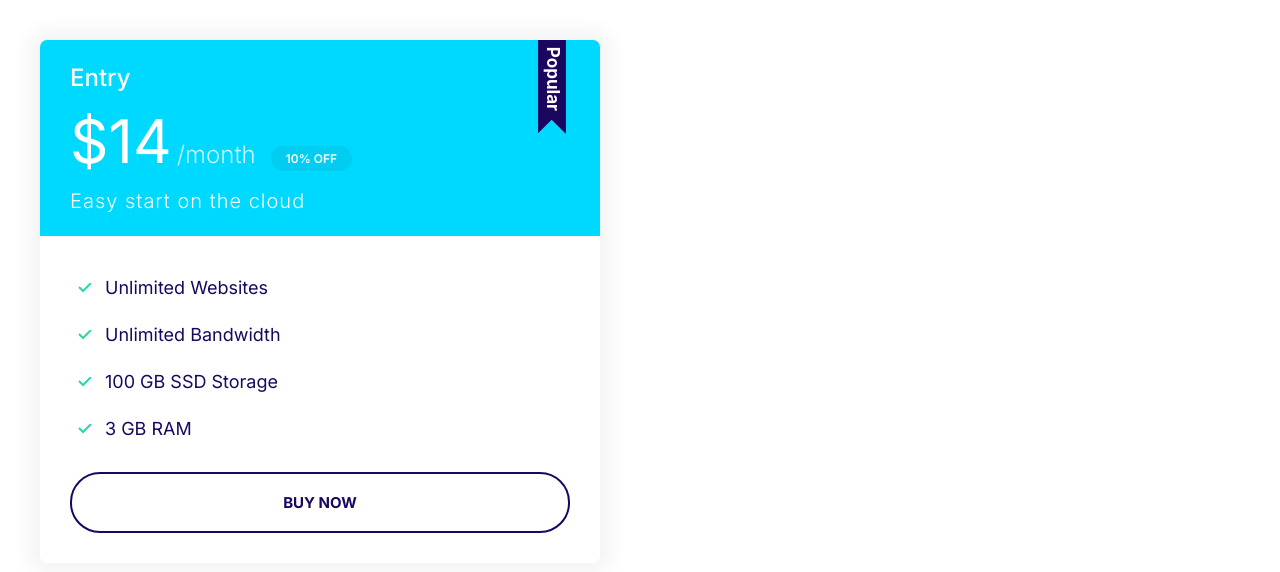
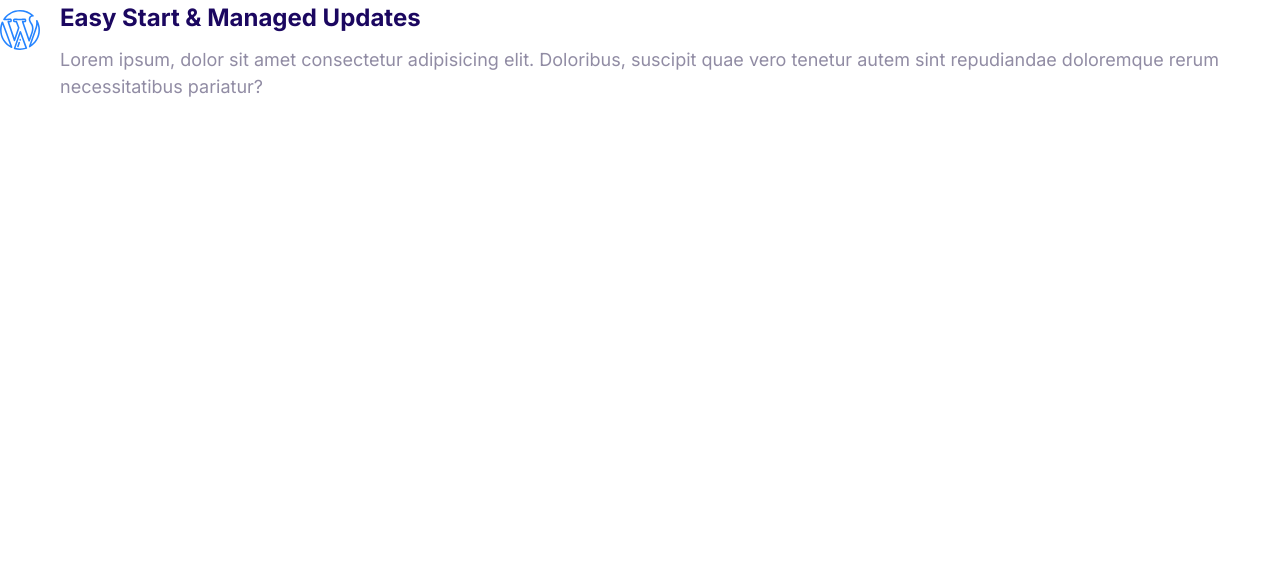
Before and after one commit to farshaadni/hello, a plain HTML site: page index.html in a window 1280 px wide. Drawn offline with Linux system fonts and the light colour scheme.

Commit message:
build media component.

```diff
--- a/css/styles.css
+++ b/css/styles.css
@@ -368,3 +368,21 @@ a {
     font-size: 1.7rem;
   }
 }
+
+/* medias */
+
+.media {
+  display: flex;
+}
+
+.media__title {
+  margin-top: 0;
+}
+
+.media__body {
+  margin: 0 2rem;
+}
+
+.media__image {
+  margin-top: 1rem;
+}
--- a/index.html
+++ b/index.html
@@ -19,27 +19,19 @@
     <link rel="stylesheet" href="css/styles.css" />
   </head>
   <body>
-    <div class="plan plan--popular" style="width: 50%; padding: 4rem">
-      <div>
-        <div class="card card--secondary">
-          <header class="card__header">
-            <h3 class="plan__name">Entry</h3>
-            <span class="plan__price">$14</span>
-            <span class="plan__billing-cycle">/month</span>
-            <span class="badge badge--secondary badge--small">10% OFF</span>
-            <span class="plan__description">Easy start on the cloud</span>
-          </header>
-
-          <div class="card__body">
-            <ul class="list list--tick">
-              <li class="list__item">Unlimited Websites</li>
-              <li class="list__item">Unlimited Bandwidth</li>
-              <li class="list__item">100 GB SSD Storage</li>
-              <li class="list__item">3 GB RAM</li>
-            </ul>
-            <button class="btn btn--outline btn--block">BUY NOW</button>
-          </div>
-        </div>
+    <div class="media">
+      <div class="media__image">
+        <svg class="icon icon--primary">
+          <use xlink:href="images/sprite.svg#wordpress"></use>
+        </svg>
+      </div>
+      <div class="media__body">
+        <h3 class="media__title">Easy Start & Managed Updates</h3>
+        <p>
+          Lorem ipsum, dolor sit amet consectetur adipisicing elit. Doloribus,
+          suscipit quae vero tenetur autem sint repudiandae doloremque rerum
+          necessitatibus pariatur?
+        </p>
       </div>
     </div>
   </body>
```
Also changed, not shown: component/media.html (added, +15 -0 lines).
